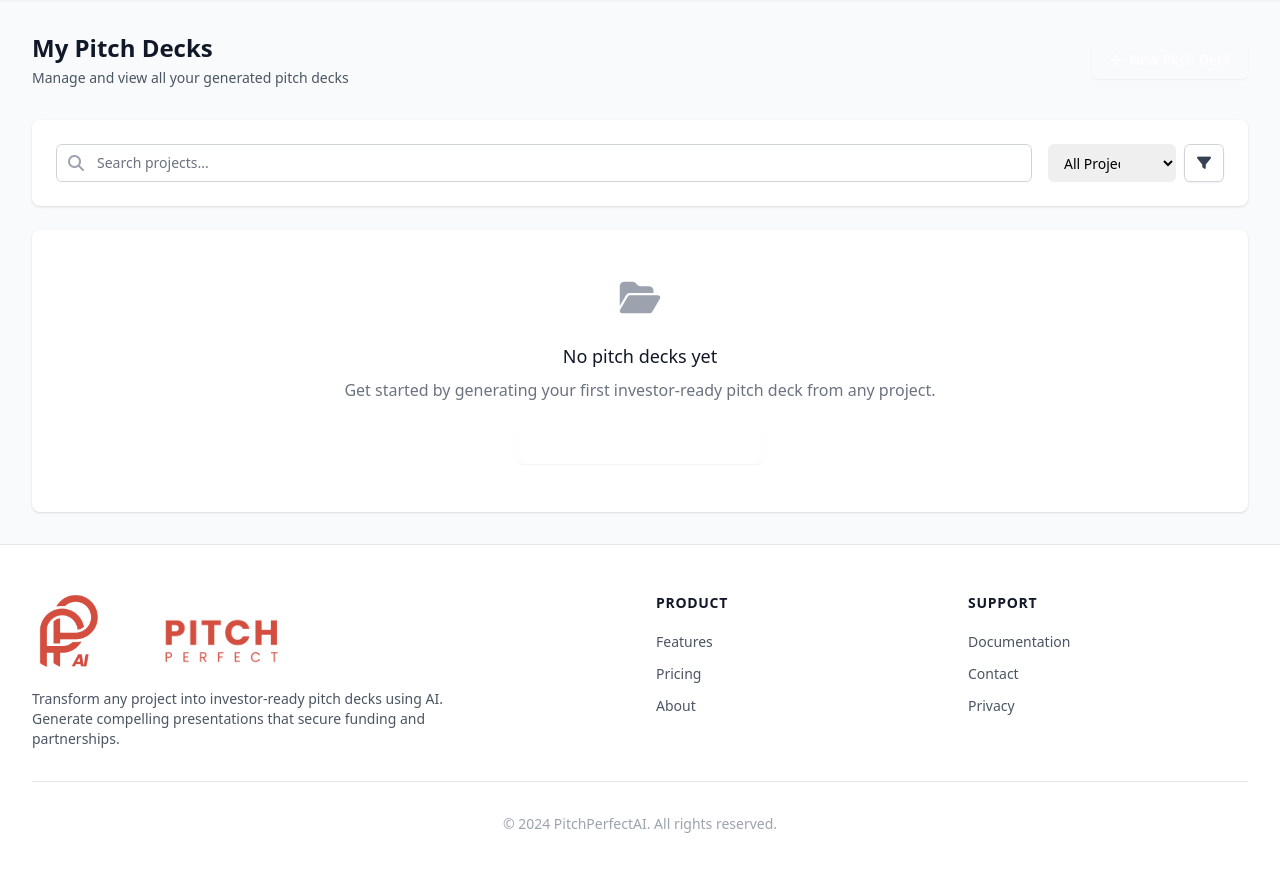
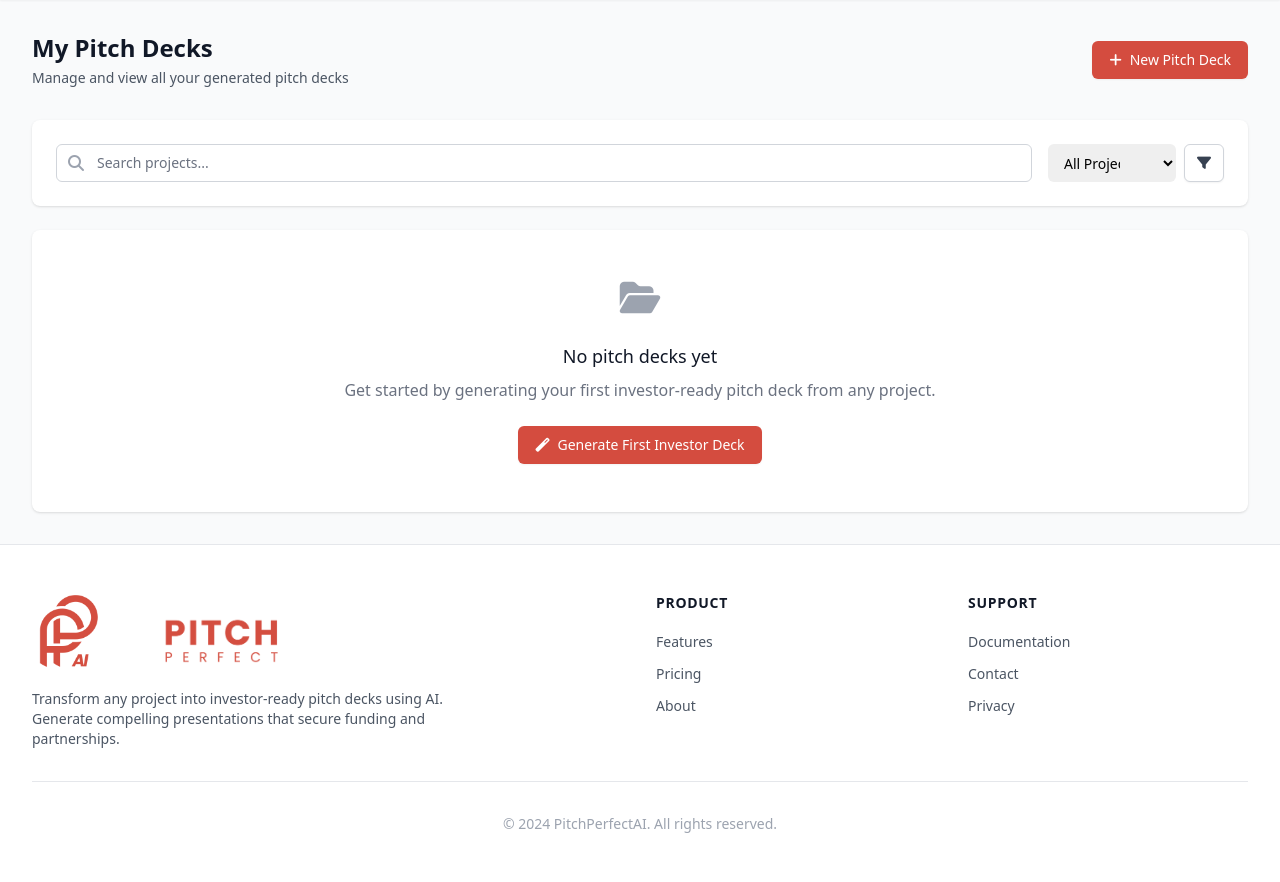
Before and after one commit to ctoriola/synoptic-webapp, a Flask app: page /dashboard/projects in a window 1280 px wide. Shown: the part 97-979 px from the top of the page. Run offline with Flask 3, Linux system fonts and the light colour scheme; the visitor is signed in with stand-in values (Sample User, id 1); some libraries are stand-ins or nearby versions.

Commit message:
ui update - color

```diff
--- a/static/css/main.css
+++ b/static/css/main.css
@@ -149,12 +149,23 @@
 
 /* Custom CSS for Synoptic */
 
-/* Modern Gradient Color Palette */
+/* Coral/Peach Color Palette */
 :root {
-    --primary: #6366f1;
-    --primary-light: #8b5cf6;
-    --primary-dark: #4f46e5;
-    --secondary: #8b5cf6;
+    --primary-50: #fef7f6 !important;
+    --primary-100: #fdeeed !important;
+    --primary-200: #ff9081 !important;
+    --primary-300: #ff8678 !important;
+    --primary-400: #ed7f73 !important;
+    --primary-500: #e96354 !important;
+    --primary-600: #d44c3f !important;
+    --primary-700: #b73a2f !important;
+    --primary-800: #97312a !important;
+    --primary-900: #7d2d28 !important;
+
+    --primary: #e96354;
+    --primary-light: #ff8678;
+    --primary-dark: #d44c3f;
+    --secondary: #ff8678;
     --accent: #06b6d4;
     --success: #10b981;
     --warning: #f59e0b;
@@ -172,7 +183,7 @@
 
     /* Gradient backgrounds */
     --gradient-primary: linear-gradient(135deg, var(--primary) 0%, var(--secondary) 100%);
-    --gradient-hero: linear-gradient(135deg, #6366f1 0%, #8b5cf6 100%);
+    --gradient-hero: linear-gradient(135deg, #e96354 0%, #ff8678 100%);
     --gradient-card: linear-gradient(145deg, rgba(255,255,255,0.1) 0%, rgba(255,255,255,0.05) 100%);
 }
 
```
